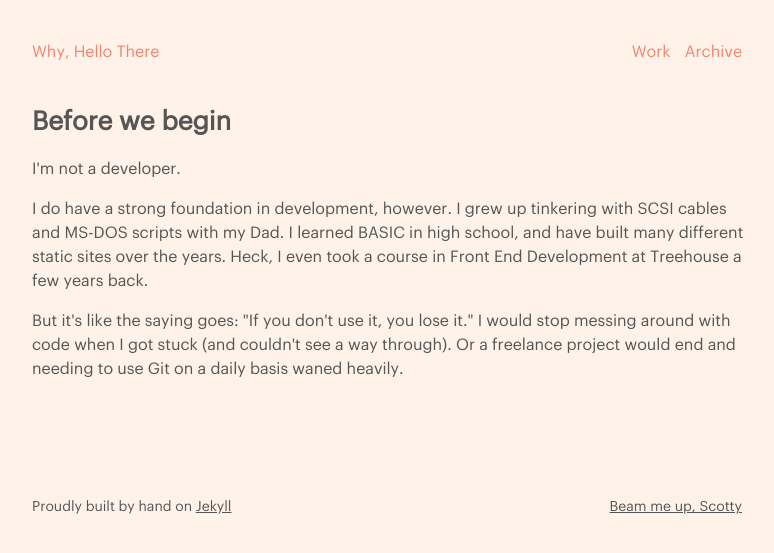
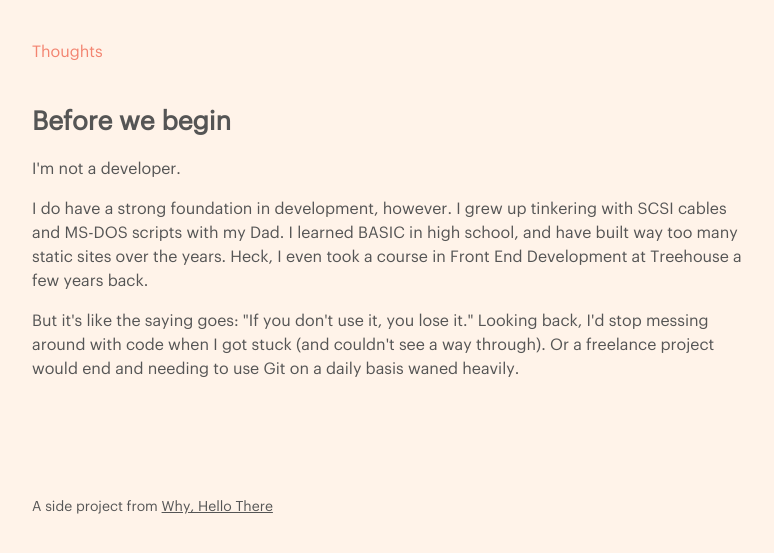
Before and after one commit to jonaschafer/jonaschafer.github.io, a Jekyll site: the page built from collections/_thoughts/before.html, in a window 1280 px wide. Shown: the top 553 px of the page, without its empty margins (248-1022 px from the left). Built offline with Jekyll 4.4.1, drawn with Linux system fonts in a browser that asks for light colours.

Commit message:
writing WIP in before post, added new nav file and default layout for thoughts

```diff
--- /dev/null
+++ b/_includes/navigation-thoughts.html
@@ -0,0 +1,12 @@
+<nav>
+  <div class="parent">
+    <div class="left">
+      <a class="no-underline" href="{{ site.url }}">Thoughts</a>
+    </div>
+
+    <!-- <div class="right">
+      <a class="no-underline" href="/work">Work</a>
+      <a class="no-underline" href="/archive">Archive</a>
+    </div> -->
+  </div>
+</nav>
--- /dev/null
+++ b/_layouts/thoughts.html
@@ -0,0 +1,12 @@
+<!DOCTYPE html>
+<html>
+  <head>
+    {% include head.html %}
+  <body>
+    <div class="container">
+      {% include navigation-thoughts.html %}
+      {{ content }}
+      {% include footer-kiddos.html %}
+    </div>
+  </body>
+</html>
--- a/collections/_thoughts/before.html
+++ b/collections/_thoughts/before.html
@@ -1,5 +1,5 @@
 ---
-layout: default
+layout: thoughts
 title: Thoughts - Before we begin
 ---
 
@@ -9,9 +9,9 @@ title: Thoughts - Before we begin
 <!-- Rumination -->
 <p>I'm not a developer.</p>
 
-<p>I do have a strong foundation in development, however. I grew up tinkering with SCSI cables and MS-DOS scripts with my Dad. I learned BASIC in high school, and have built many different static sites over the years. Heck, I even took a course in Front End Development at Treehouse a few years back.</p>
+<p>I do have a strong foundation in development, however. I grew up tinkering with SCSI cables and MS-DOS scripts with my Dad. I learned BASIC in high school, and have built way too many static sites over the years. Heck, I even took a course in Front End Development at Treehouse a few years back.</p>
 
-<p>But it's like the saying goes: "If you don't use it, you lose it." I would stop messing around with code when I got stuck (and couldn't see a way through). Or a freelance project would end and needing to use Git on a daily basis waned heavily.</p>
+<p>But it's like the saying goes: "If you don't use it, you lose it." Looking back, I'd stop messing around with code when I got stuck (and couldn't see a way through). Or a freelance project would end and needing to use Git on a daily basis waned heavily.</p>
 
 <!-- Bullet points, if needed
 <ul>
```
